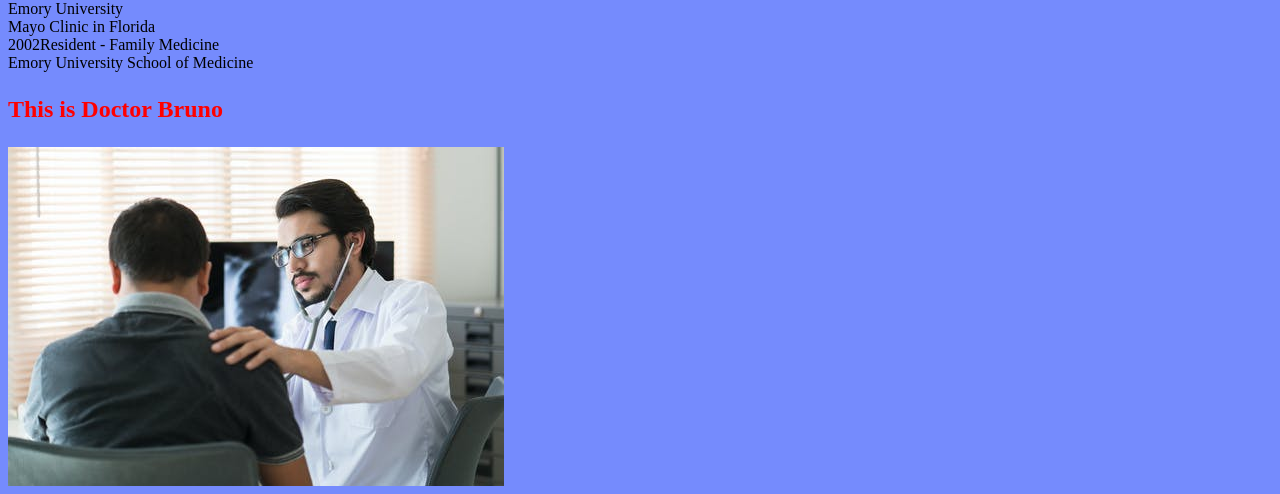
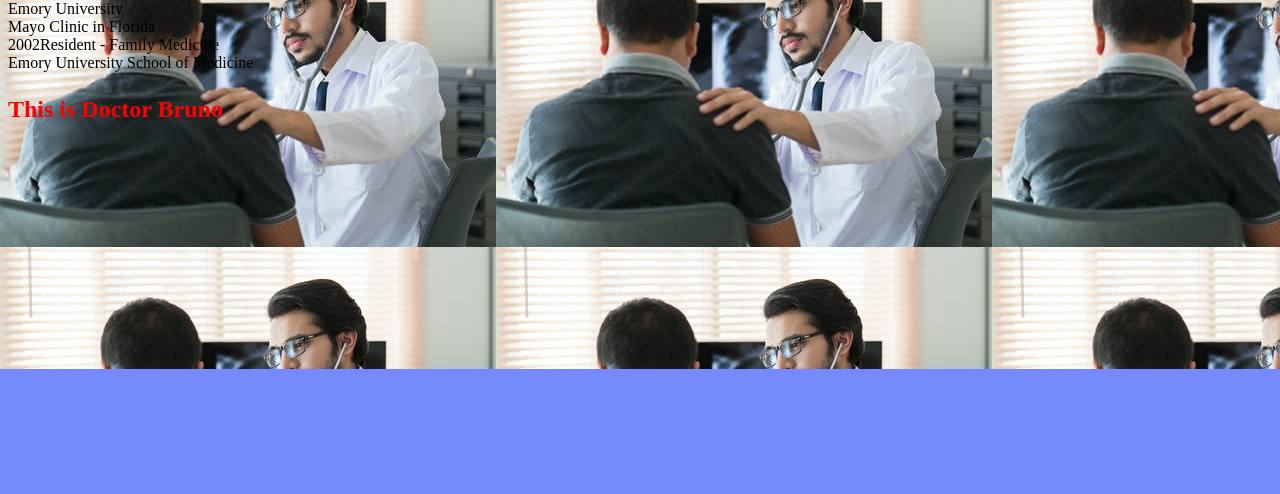
Before and after one commit to drbrunoapp/drbruno.github.io, a plain HTML site: page index.html in a window 1280 px wide. Shown: the part 431-925 px from the top of the page. After the commit the page ends 800 px from the top, so only its background shows below. Drawn offline with Linux system fonts and the light colour scheme; a script that the page names is missing.

Commit message:
Update index.html

```diff
--- a/index.html
+++ b/index.html
@@ -3,7 +3,7 @@
 <title> Appointments for Doctor Bruno </title>
 </head>
 
-<body>
+<body background="doctor.jpg">
 
 <h1 style="text-align:center"> This website Is to book an appointment with Doctor Bruno. </h1>
 <body style="background-color:#758BFD;">
@@ -36,7 +36,6 @@ Emory University School of Medicine
 
 <h2><p  style="color:red"> This is Doctor Bruno </p></h2>
 
-<img src="doctor.jpg" alt="Doctor_Bruno">
 
 <!-- Appy Chatbot widget, Paste the code in the <body> section -->
 <script id="appyWidgetInit" src="https://chatbot.appypie.com/widget/loadbuild.js?cid=kkf4ekud-AGENT1611733319941-BOTID1613366934510&name=mixBuild"></script>
```
